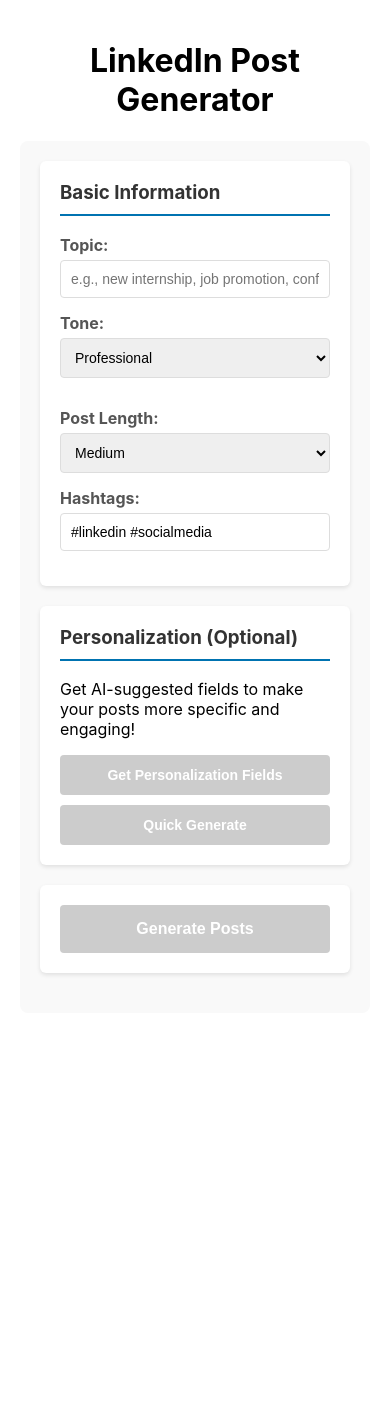
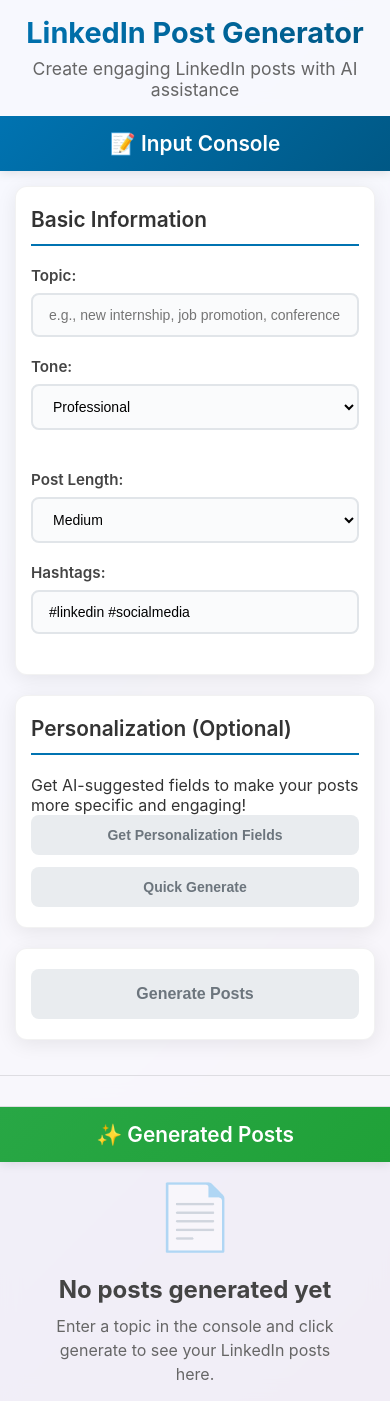
Before and after one commit to DEDfreak/PostGenerator, a React (Create React App) app in the folder frontend/: page / in a window 390 px wide. Before the commit the page ends 1053 px from the top, so only its background shows below. Built offline with nearby package versions, Linux system fonts and the light colour scheme.

Commit message:
Added splitting to the frontend and made the ui better

```diff
--- a/frontend/src/App.css
+++ b/frontend/src/App.css
@@ -1,70 +1,246 @@
+/* Global Styles */
+* {
+  margin: 0;
+  padding: 0;
+  box-sizing: border-box;
+}
+
+body {
+  font-family: -apple-system, BlinkMacSystemFont, 'Segoe UI', 'Roboto', sans-serif;
+  background: linear-gradient(135deg, #667eea 0%, #764ba2 100%);
+  min-height: 100vh;
+  color: #333;
+}
+
 .App {
+  min-height: 100vh;
+  display: flex;
+  flex-direction: column;
+}
+
+/* Header Styles */
+.app-header {
+  background: rgba(255, 255, 255, 0.95);
+  backdrop-filter: blur(10px);
+  padding: 20px;
   text-align: center;
-  max-width: 800px;
-  margin: 0 auto;
+  box-shadow: 0 2px 20px rgba(0, 0, 0, 0.1);
+  border-bottom: 1px solid rgba(255, 255, 255, 0.2);
+}
+
+.app-header h1 {
+  font-size: 2.5rem;
+  background: linear-gradient(135deg, #0073b1, #005885);
+  background-clip: text;
+  -webkit-background-clip: text;
+  -webkit-text-fill-color: transparent;
+  margin-bottom: 8px;
+  font-weight: 700;
+}
+
+.app-header p {
+  color: #666;
+  font-size: 1.1rem;
+  font-weight: 400;
+}
+
+/* Main Layout */
+.app-main {
+  flex: 1;
+  display: flex;
+  height: calc(100vh - 120px);
+  gap: 0;
+}
+
+/* Left Console Styles */
+.left-console {
+  width: 40%;
+  background: rgba(255, 255, 255, 0.95);
+  backdrop-filter: blur(10px);
+  overflow-y: auto;
+  border-right: 1px solid rgba(0, 0, 0, 0.1);
+  display: flex;
+  flex-direction: column;
+}
+
+.console-header {
+  background: linear-gradient(135deg, #0073b1, #005885);
+  color: white;
+  padding: 20px;
+  text-align: center;
+  box-shadow: 0 2px 10px rgba(0, 0, 0, 0.1);
+}
+
+.console-header h2 {
+  font-size: 1.5rem;
+  font-weight: 600;
+  margin: 0;
+}
+
+/* Right Results Styles */
+.right-results {
+  width: 60%;
+  background: rgba(255, 255, 255, 0.9);
+  backdrop-filter: blur(10px);
+  overflow-y: auto;
+  display: flex;
+  flex-direction: column;
+}
+
+.results-header {
+  background: linear-gradient(135deg, #28a745, #20a138);
+  color: white;
+  padding: 20px;
+  display: flex;
+  justify-content: space-between;
+  align-items: center;
+  box-shadow: 0 2px 10px rgba(0, 0, 0, 0.1);
+}
+
+.results-header h2 {
+  font-size: 1.5rem;
+  font-weight: 600;
+  margin: 0;
+}
+
+.posts-count {
+  background: rgba(255, 255, 255, 0.2);
+  padding: 5px 12px;
+  border-radius: 20px;
+  font-size: 0.9rem;
+  font-weight: 500;
+}
+
+.results-content {
+  flex: 1;
   padding: 20px;
 }
 
-.post-card {
-  border: 1px solid #ccc;
-  padding: 10px;
-  margin: 10px;
-  border-radius: 5px;
+/* Empty State */
+.empty-state {
+  display: flex;
+  flex-direction: column;
+  align-items: center;
+  justify-content: center;
+  height: 100%;
+  text-align: center;
+  color: #666;
 }
 
-.error {
-  color: red;
-  background-color: #ffebee;
-  padding: 10px;
-  border-radius: 4px;
-  margin: 10px 0;
+.empty-icon {
+  font-size: 4rem;
+  margin-bottom: 20px;
+  opacity: 0.5;
+}
+
+.empty-state h3 {
+  font-size: 1.5rem;
+  margin-bottom: 10px;
+  color: #444;
+}
+
+.empty-state p {
+  max-width: 300px;
+  line-height: 1.5;
+}
+
+/* Status Messages */
+.status-section {
+  padding: 15px 20px;
+  border-top: 1px solid rgba(0, 0, 0, 0.1);
+}
+
+.status-message {
+  display: flex;
+  align-items: center;
+  gap: 10px;
+  padding: 12px 16px;
+  border-radius: 8px;
+  font-weight: 500;
+  margin-bottom: 10px;
+}
+
+.status-message.loading {
+  background: rgba(0, 115, 177, 0.1);
+  color: #0073b1;
+  border: 1px solid rgba(0, 115, 177, 0.2);
+}
+
+.status-message.analyzing {
+  background: rgba(255, 193, 7, 0.1);
+  color: #856404;
+  border: 1px solid rgba(255, 193, 7, 0.2);
+}
+
+.status-message.error {
+  background: rgba(220, 53, 69, 0.1);
+  color: #721c24;
+  border: 1px solid rgba(220, 53, 69, 0.2);
+}
+
+/* Spinner Animation */
+.spinner {
+  width: 16px;
+  height: 16px;
+  border: 2px solid transparent;
+  border-top: 2px solid currentColor;
+  border-radius: 50%;
+  animation: spin 1s linear infinite;
+}
+
+@keyframes spin {
+  0% { transform: rotate(0deg); }
+  100% { transform: rotate(360deg); }
 }
 
 /* Input Form Styles */
 .input-form-container {
-  text-align: left;
-  background: #f9f9f9;
+  flex: 1;
   padding: 20px;
-  border-radius: 8px;
-  margin: 20px 0;
+  background: transparent;
 }
 
 .form-section {
   background: white;
-  padding: 20px;
+  padding: 25px;
   margin-bottom: 20px;
-  border-radius: 6px;
-  box-shadow: 0 2px 4px rgba(0,0,0,0.1);
+  border-radius: 12px;
+  box-shadow: 0 4px 20px rgba(0, 0, 0, 0.08);
+  border: 1px solid rgba(0, 0, 0, 0.05);
 }
 
 .form-section h3 {
   margin-top: 0;
+  margin-bottom: 20px;
   color: #333;
+  font-size: 1.3rem;
+  font-weight: 600;
   border-bottom: 2px solid #0073b1;
-  padding-bottom: 10px;
+  padding-bottom: 12px;
 }
 
 .form-group {
-  margin-bottom: 15px;
+  margin-bottom: 20px;
 }
 
 .form-row {
   display: grid;
   grid-template-columns: 1fr 1fr;
-  gap: 15px;
+  gap: 20px;
 }
 
 .form-group label {
   display: block;
-  margin-bottom: 5px;
-  font-weight: bold;
-  color: #555;
+  margin-bottom: 8px;
+  font-weight: 600;
+  color: #444;
+  font-size: 0.95rem;
 }
 
 .field-description {
-  font-weight: normal;
+  font-weight: 400;
   color: #777;
-  font-size: 0.9em;
+  font-size: 0.85rem;
   margin-left: 5px;
 }
 
@@ -72,11 +248,12 @@
 .form-group select,
 .form-group textarea {
   width: 100%;
-  padding: 10px;
-  border: 1px solid #ddd;
-  border-radius: 4px;
+  padding: 12px 16px;
+  border: 2px solid #e1e5e9;
+  border-radius: 8px;
   font-size: 14px;
-  box-sizing: border-box;
+  transition: all 0.3s ease;
+  background: #fafbfc;
 }
 
 .form-group input:focus,
@@ -84,12 +261,19 @@
 .form-group textarea:focus {
   outline: none;
   border-color: #0073b1;
-  box-shadow: 0 0 5px rgba(0,115,177,0.3);
+  background: white;
+  box-shadow: 0 0 0 3px rgba(0, 115, 177, 0.1);
 }
 
+.form-group textarea {
+  resize: vertical;
+  min-height: 80px;
+}
+
+/* Button Styles */
 .button-group {
   display: flex;
-  gap: 10px;
+  gap: 12px;
   flex-wrap: wrap;
 }
 
@@ -98,61 +282,176 @@
 .generate-button {
   padding: 12px 24px;
   border: none;
-  border-radius: 4px;
+  border-radius: 8px;
   font-size: 14px;
-  font-weight: bold;
+  font-weight: 600;
   cursor: pointer;
-  transition: background-color 0.3s;
+  transition: all 0.3s ease;
+  position: relative;
+  overflow: hidden;
 }
 
 .analyze-button {
-  background-color: #0073b1;
+  background: linear-gradient(135deg, #0073b1, #005885);
   color: white;
+  box-shadow: 0 4px 15px rgba(0, 115, 177, 0.3);
 }
 
 .analyze-button:hover:not(:disabled) {
-  background-color: #005a8b;
+  transform: translateY(-2px);
+  box-shadow: 0 6px 20px rgba(0, 115, 177, 0.4);
 }
 
 .quick-button {
-  background-color: #6c757d;
+  background: linear-gradient(135deg, #6c757d, #545b62);
   color: white;
+  box-shadow: 0 4px 15px rgba(108, 117, 125, 0.3);
 }
 
 .quick-button:hover:not(:disabled) {
-  background-color: #545b62;
+  transform: translateY(-2px);
+  box-shadow: 0 6px 20px rgba(108, 117, 125, 0.4);
 }
 
 .generate-button {
-  background-color: #28a745;
+  background: linear-gradient(135deg, #28a745, #20a138);
   color: white;
   width: 100%;
   font-size: 16px;
-  padding: 15px;
+  padding: 16px;
+  box-shadow: 0 4px 15px rgba(40, 167, 69, 0.3);
 }
 
 .generate-button:hover:not(:disabled) {
-  background-color: #218838;
+  transform: translateY(-2px);
+  box-shadow: 0 6px 20px rgba(40, 167, 69, 0.4);
 }
 
 .analyze-button:disabled,
 .quick-button:disabled,
 .generate-button:disabled {
-  background-color: #cccccc;
+  background: #e9ecef;
+  color: #6c757d;
   cursor: not-allowed;
+  transform: none;
+  box-shadow: none;
 }
 
 .enhanced-section {
   border-left: 4px solid #0073b1;
-  background-color: #f8f9ff;
+  background: linear-gradient(135deg, #f8f9ff, #ffffff);
 }
 
 .enhanced-section h3 {
   color: #0073b1;
 }
 
+/* Post Display Styles */
+.posts-container {
+  display: flex;
+  flex-direction: column;
+  gap: 20px;
+}
+
+.post-card {
+  background: white;
+  border-radius: 12px;
+  box-shadow: 0 4px 20px rgba(0, 0, 0, 0.08);
+  border: 1px solid rgba(0, 0, 0, 0.05);
+  overflow: hidden;
+  transition: all 0.3s ease;
+}
+
+.post-card:hover {
+  transform: translateY(-2px);
+  box-shadow: 0 8px 30px rgba(0, 0, 0, 0.12);
+}
+
+.post-header {
+  background: linear-gradient(135deg, #f8f9fa, #e9ecef);
+  padding: 15px 20px;
+  display: flex;
+  justify-content: space-between;
+  align-items: center;
+  border-bottom: 1px solid rgba(0, 0, 0, 0.05);
+}
+
+.post-number {
+  font-weight: 600;
+  color: #495057;
+  font-size: 0.95rem;
+}
+
+.copy-button {
+  background: #0073b1;
+  color: white;
+  border: none;
+  padding: 8px 12px;
+  border-radius: 6px;
+  font-size: 0.85rem;
+  font-weight: 500;
+  cursor: pointer;
+  transition: all 0.3s ease;
+}
+
+.copy-button:hover {
+  background: #005885;
+  transform: translateY(-1px);
+}
+
+.copy-button.copied {
+  background: #28a745;
+}
+
+.post-content {
+  padding: 20px;
+}
+
+.post-content p {
+  line-height: 1.6;
+  color: #444;
+  margin: 0;
+  white-space: pre-wrap;
+  font-size: 15px;
+}
+
+.post-actions {
+  padding: 15px 20px;
+  background: #f8f9fa;
+  border-top: 1px solid rgba(0, 0, 0, 0.05);
+  display: flex;
+  justify-content: flex-end;
+}
+
+.character-count {
+  color: #6c757d;
+  font-size: 0.85rem;
+  font-weight: 500;
+}
+
 /* Responsive Design */
-@media (max-width: 600px) {
+@media (max-width: 1024px) {
+  .app-main {
+    flex-direction: column;
+    height: auto;
+  }
+
+  .left-console,
+  .right-results {
+    width: 100%;
+  }
+
+  .left-console {
+    border-right: none;
+    border-bottom: 1px solid rgba(0, 0, 0, 0.1);
+  }
+}
+
+@media (max-width: 768px) {
+  .app-header h1 {
+    font-size: 2rem;
+  }
+
   .form-row {
     grid-template-columns: 1fr;
   }
@@ -165,4 +464,39 @@
   .quick-button {
     width: 100%;
   }
+
+  .console-header,
+  .results-header {
+    padding: 15px;
+  }
+
+  .console-header h2,
+  .results-header h2 {
+    font-size: 1.3rem;
+  }
+
+  .results-header {
+    flex-direction: column;
+    gap: 10px;
+    text-align: center;
+  }
 }
+
+@media (max-width: 480px) {
+  .input-form-container,
+  .results-content {
+    padding: 15px;
+  }
+
+  .form-section {
+    padding: 20px 15px;
+  }
+
+  .app-header {
+    padding: 15px;
+  }
+
+  .app-header h1 {
+    font-size: 1.8rem;
+  }
+}
--- a/frontend/src/App.js
+++ b/frontend/src/App.js
@@ -116,17 +116,67 @@
 
   return (
     <div className="App">
+      <header className="app-header">
         <h1>LinkedIn Post Generator</h1>
+        <p>Create engaging LinkedIn posts with AI assistance</p>
+      </header>
+
+      <main className="app-main">
+        {/* Left Console - Input Area */}
+        <div className="left-console">
+          <div className="console-header">
+            <h2>📝 Input Console</h2>
+          </div>
           <InputForm
             onGenerate={generatePosts}
             onAnalyzeTopic={analyzeTopic}
             suggestedFields={suggestedFields}
             analyzingTopic={analyzingTopic}
           />
-      {loading && <p>Generating posts...</p>}
-      {analyzingTopic && <p>Analyzing topic for personalization...</p>}
-      {error && <p className="error">Error: {error}</p>}
+
+          {/* Status Messages */}
+          <div className="status-section">
+            {loading && (
+              <div className="status-message loading">
+                <div className="spinner"></div>
+                <span>Generating posts...</span>
+              </div>
+            )}
+            {analyzingTopic && (
+              <div className="status-message analyzing">
+                <div className="spinner"></div>
+                <span>Analyzing topic for personalization...</span>
+              </div>
+            )}
+            {error && (
+              <div className="status-message error">
+                <span>⚠️ {error}</span>
+              </div>
+            )}
+          </div>
+        </div>
+
+        {/* Right Results - Output Area */}
+        <div className="right-results">
+          <div className="results-header">
+            <h2>✨ Generated Posts</h2>
+            {posts.length > 0 && (
+              <span className="posts-count">{posts.length} posts generated</span>
+            )}
+          </div>
+          <div className="results-content">
+            {posts.length === 0 ? (
+              <div className="empty-state">
+                <div className="empty-icon">📄</div>
+                <h3>No posts generated yet</h3>
+                <p>Enter a topic in the console and click generate to see your LinkedIn posts here.</p>
+              </div>
+            ) : (
               <PostDisplay posts={posts} />
+            )}
+          </div>
+        </div>
+      </main>
     </div>
   );
 }
```
Also changed, not shown: frontend/src/components/PostDisplay.js (+34 -3 lines). Lines whose indentation alone changed are shown as unchanged.
